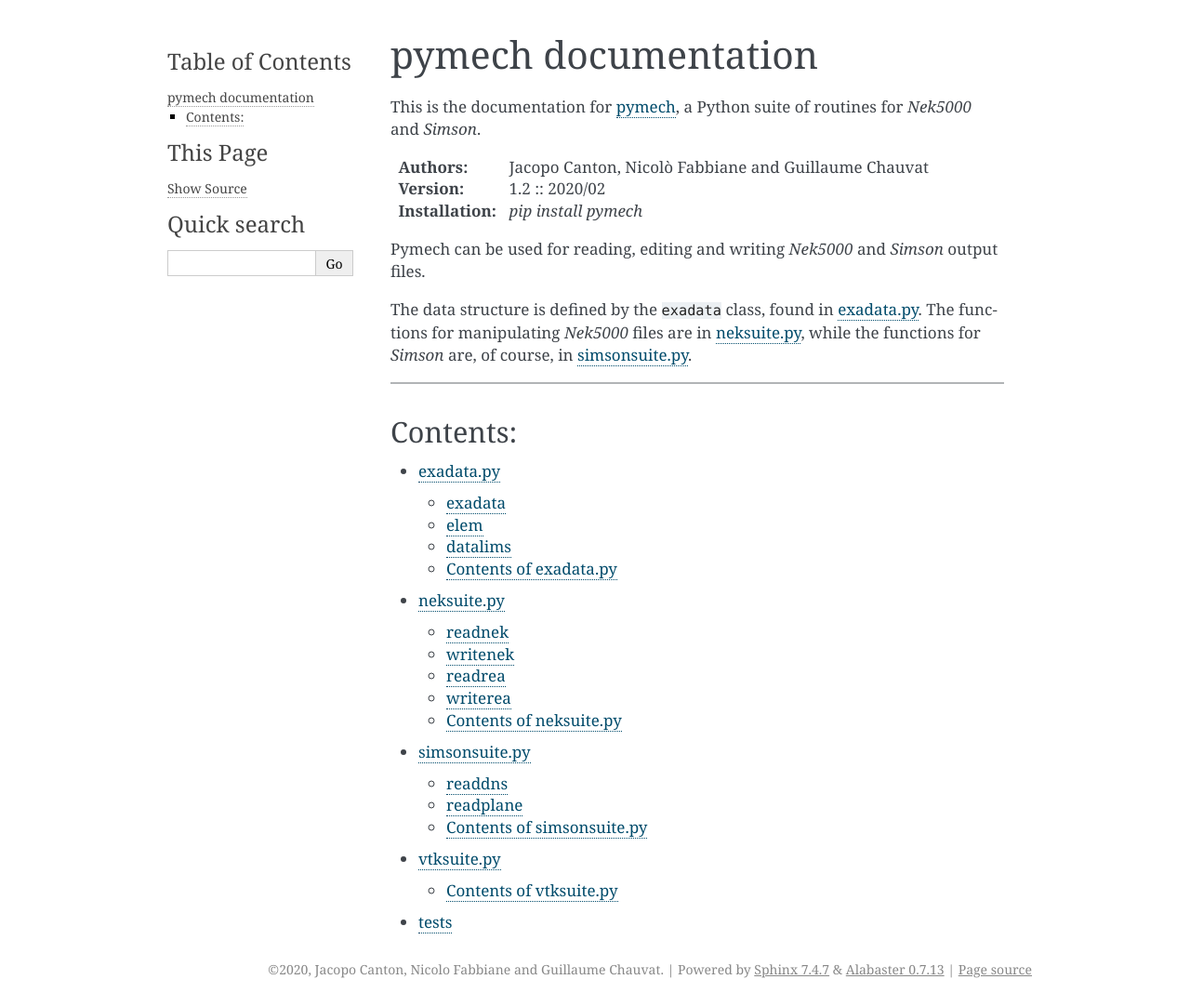
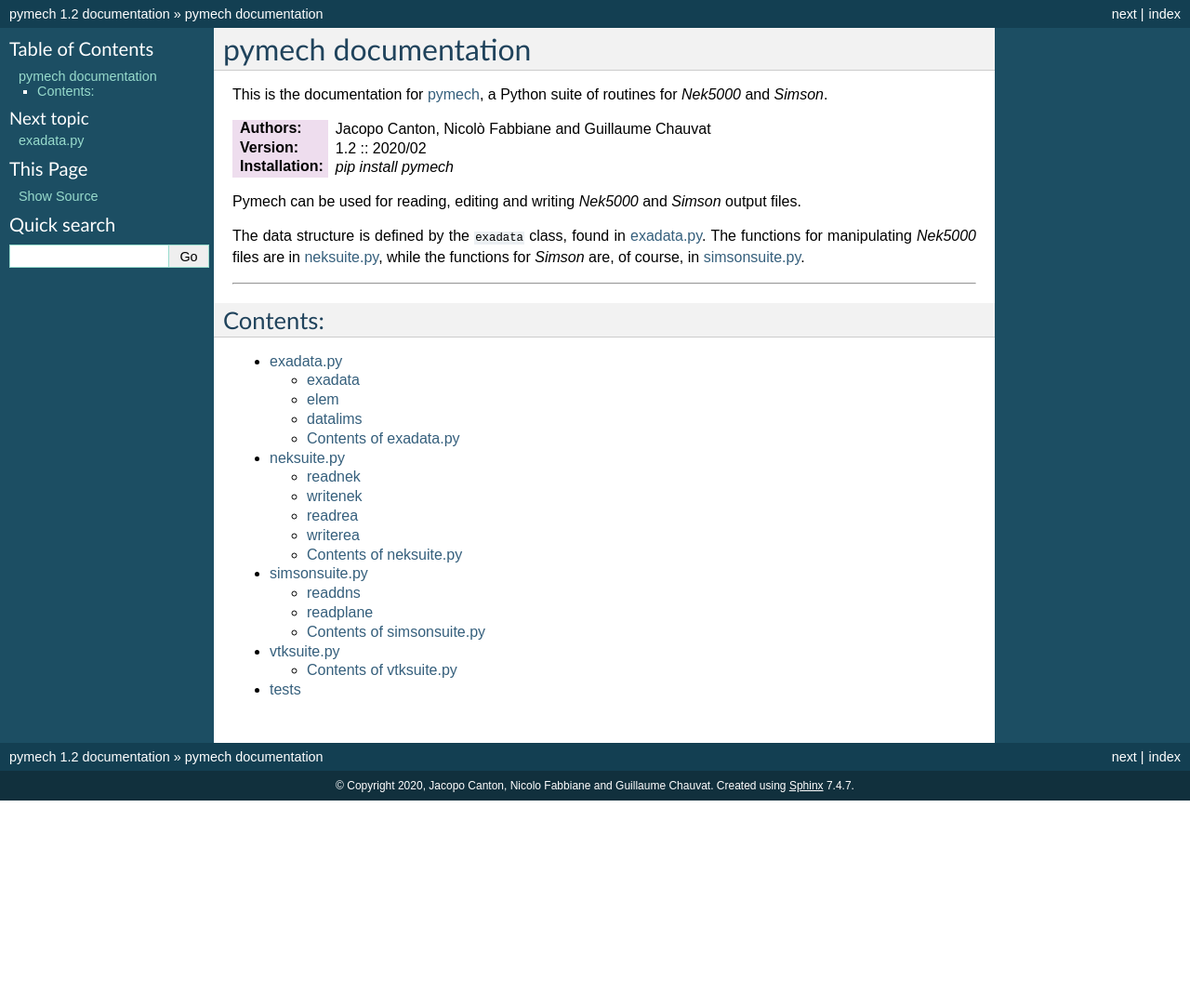
Before and after one commit to eX-Mech/pymech, a Sphinx documentation site: the page built from docs/index.rst, in a window 1280 px wide. Shown: the whole page at 93% size. Built offline with Sphinx 7.4.7, drawn with Linux system fonts in a browser that asks for light colours; after the commit the page ends 900 px from its top, so only the background shows below that.

Commit message:
fixed docs 2 (?)

```diff
--- a/docs/conf.py
+++ b/docs/conf.py
@@ -10,8 +10,8 @@
 # add these directories to sys.path here. If the directory is relative to the
 # documentation root, use os.path.abspath to make it absolute, like shown here.
 #
-# import os
-# import sys
+import os
+import sys
 # sys.path.insert(0, os.path.abspath('.'))
 
 
@@ -32,7 +32,13 @@ release = '1.2'
 # extensions coming with Sphinx (named 'sphinx.ext.*') or your custom
 # ones.
 extensions = [
-        'recommonmark'
+    'recommonmark'
+    'sphinx.ext.doctest',
+    'sphinx.ext.todo',
+    'sphinx.ext.coverage',
+    'sphinx.ext.mathjax',
+    'sphinx.ext.ifconfig',
+    'sphinx.ext.viewcode',
 ]
 
 # Add any paths that contain templates here, relative to this directory.
@@ -43,13 +49,15 @@ templates_path = ['_templates']
 # This pattern also affects html_static_path and html_extra_path.
 exclude_patterns = ['_build', 'Thumbs.db', '.DS_Store']
 
+# The name of the Pygments (syntax highlighting) style to use.
+pygments_style = 'sphinx'
 
 # -- Options for HTML output -------------------------------------------------
 
 # The theme to use for HTML and HTML Help pages.  See the documentation for
 # a list of builtin themes.
 #
-html_theme = 'alabaster'
+html_theme = 'default'
 
 # Add any paths that contain custom static files (such as style sheets) here,
 # relative to this directory. They are copied after the builtin static files,
```
